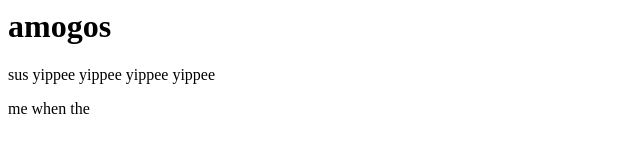
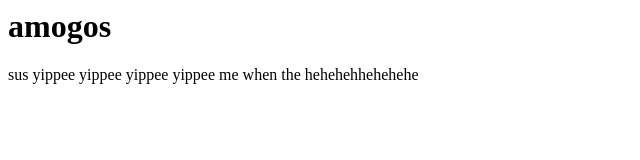
Before and after one commit to piamsa/test, a plain HTML site: page index.html in a window 1280 px wide. Shown: the whole page, without its empty margins (0-640 px from the left). Drawn offline with Linux system fonts and the light colour scheme.

Commit message:
initialcommit

```diff
--- a/index.html
+++ b/index.html
@@ -6,7 +6,7 @@
 </head>
 <body>
     <h1>amogos</h1>
-    <p>sus yippee yippee yippee yippee</p>
-    <p>me when the</p>
+    <p>sus yippee yippee yippee yippee me when the hehehehhehehehe </p>
+
 </body>
 </html>
```
